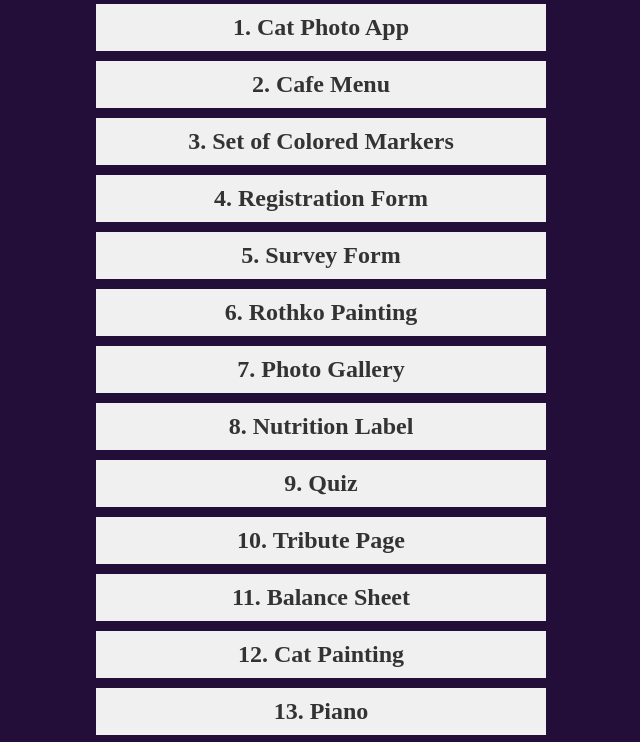
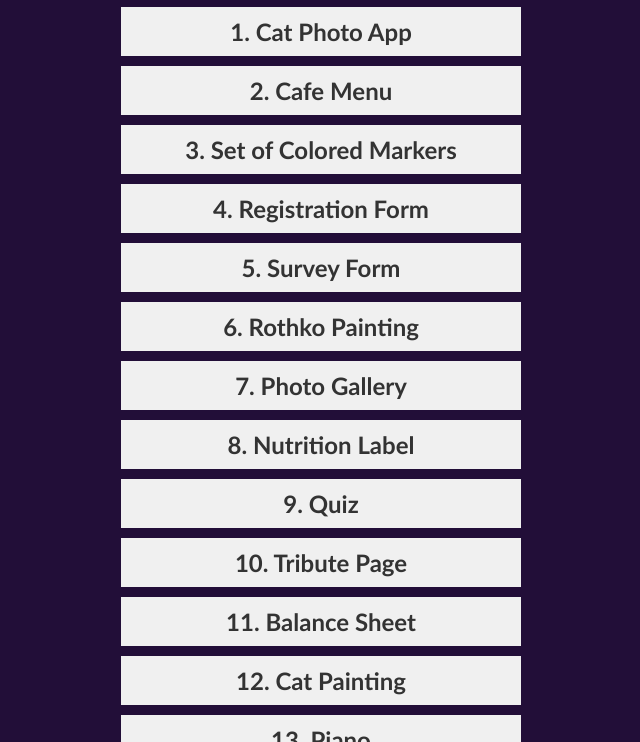
Before and after one commit to burhaann/FreeCodeCamp-Respponsive-Web-Design, a plain HTML site: page index.html in a window 1280 px wide. Shown: the part 119-861 px from the top of the page, without its empty margins (319-959 px from the left). Drawn offline with Linux system fonts and the light colour scheme.

Commit message:
Updated Styling

```diff
--- a/styles.css
+++ b/styles.css
@@ -4,17 +4,19 @@ body {
     align-items: center;
     gap: 10px; /* Adjust the gap between items as needed */
     background-color: #220e38;
+    font-family: 'Trebuchet MS', sans-serif;
 }
 
 div {
     text-align: center;
-    width: 450px;
+    width: 400px;
 }
 
 h2, h1, p{
     background-color: #f0f0f0; /* Add background color as needed */
     padding: 10px; /* Add padding as needed */
     margin: 0;
+    text-align: center;
 }
 
 a {
```
